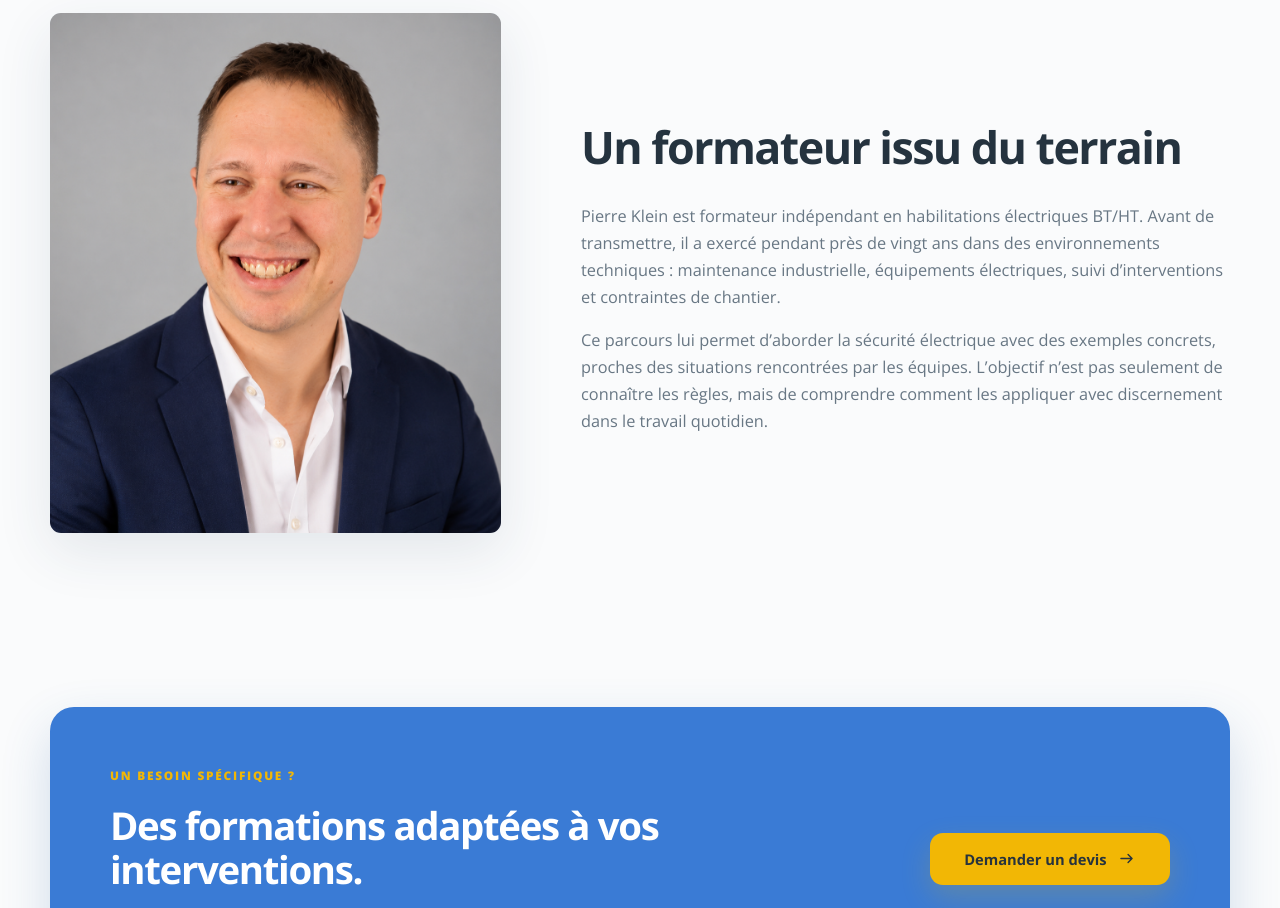
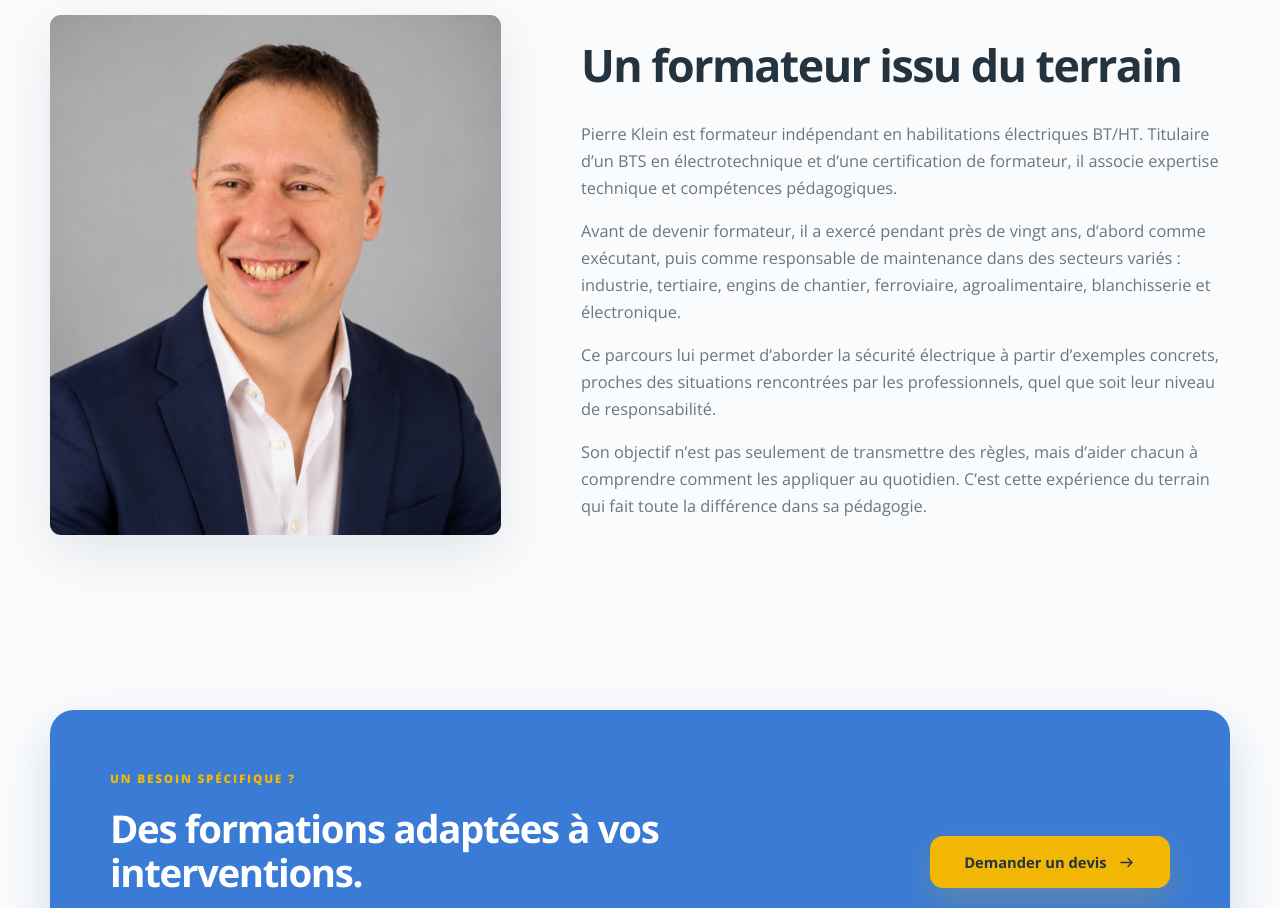
Before and after one commit to GregBoil/PKL, a React (Vite) app: page / in a window 1280 px wide. Shown: the part 1700-2608 px from the top of the page. Built offline with nearby package versions, Linux system fonts and the light colour scheme.

Commit message:
présentation pro

```diff
--- a/src/pages/Home.jsx
+++ b/src/pages/Home.jsx
@@ -133,18 +133,16 @@ export default function Home() {
 
             <div className="professional-copy">
               <p>
-                Pierre Klein est formateur indépendant en habilitations
-                électriques BT/HT. Avant de transmettre, il a exercé pendant
-                près de vingt ans dans des environnements techniques :
-                maintenance industrielle, équipements électriques, suivi
-                d’interventions et contraintes de chantier.
+                Pierre Klein est formateur indépendant en habilitations électriques BT/HT. Titulaire d’un BTS en électrotechnique et d’une certification de formateur, il associe expertise technique et compétences pédagogiques.
               </p>
               <p>
-                Ce parcours lui permet d’aborder la sécurité électrique avec des
-                exemples concrets, proches des situations rencontrées par les
-                équipes. L’objectif n’est pas seulement de connaître les règles,
-                mais de comprendre comment les appliquer avec discernement dans
-                le travail quotidien.
+                Avant de devenir formateur, il a exercé pendant près de vingt ans, d’abord comme exécutant, puis comme responsable de maintenance dans des secteurs variés : industrie, tertiaire, engins de chantier, ferroviaire, agroalimentaire, blanchisserie et électronique.
+              </p>
+              <p>
+                Ce parcours lui permet d’aborder la sécurité électrique à partir d’exemples concrets, proches des situations rencontrées par les professionnels, quel que soit leur niveau de responsabilité.
+              </p>
+              <p>
+                Son objectif n’est pas seulement de transmettre des règles, mais d’aider chacun à comprendre comment les appliquer au quotidien. C’est cette expérience du terrain qui fait toute la différence dans sa pédagogie.
               </p>
             </div>
           </div>
```
